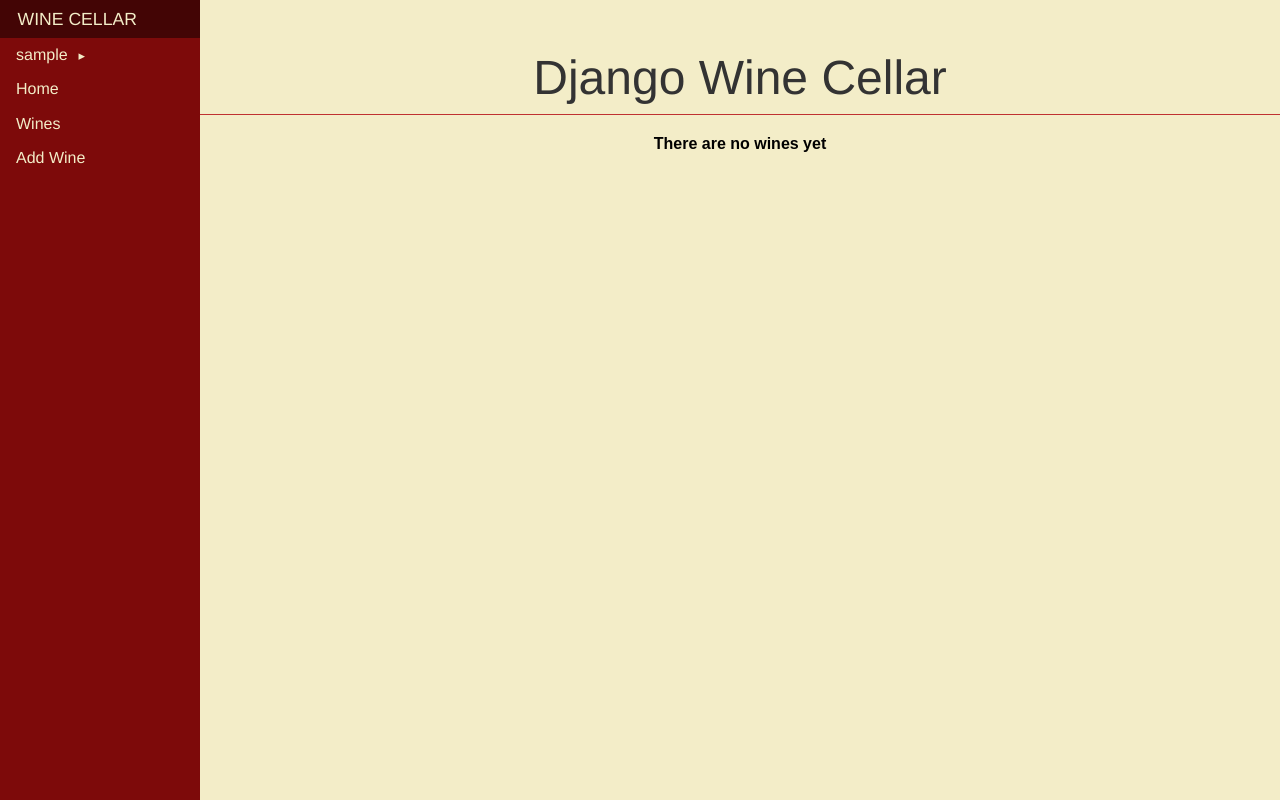
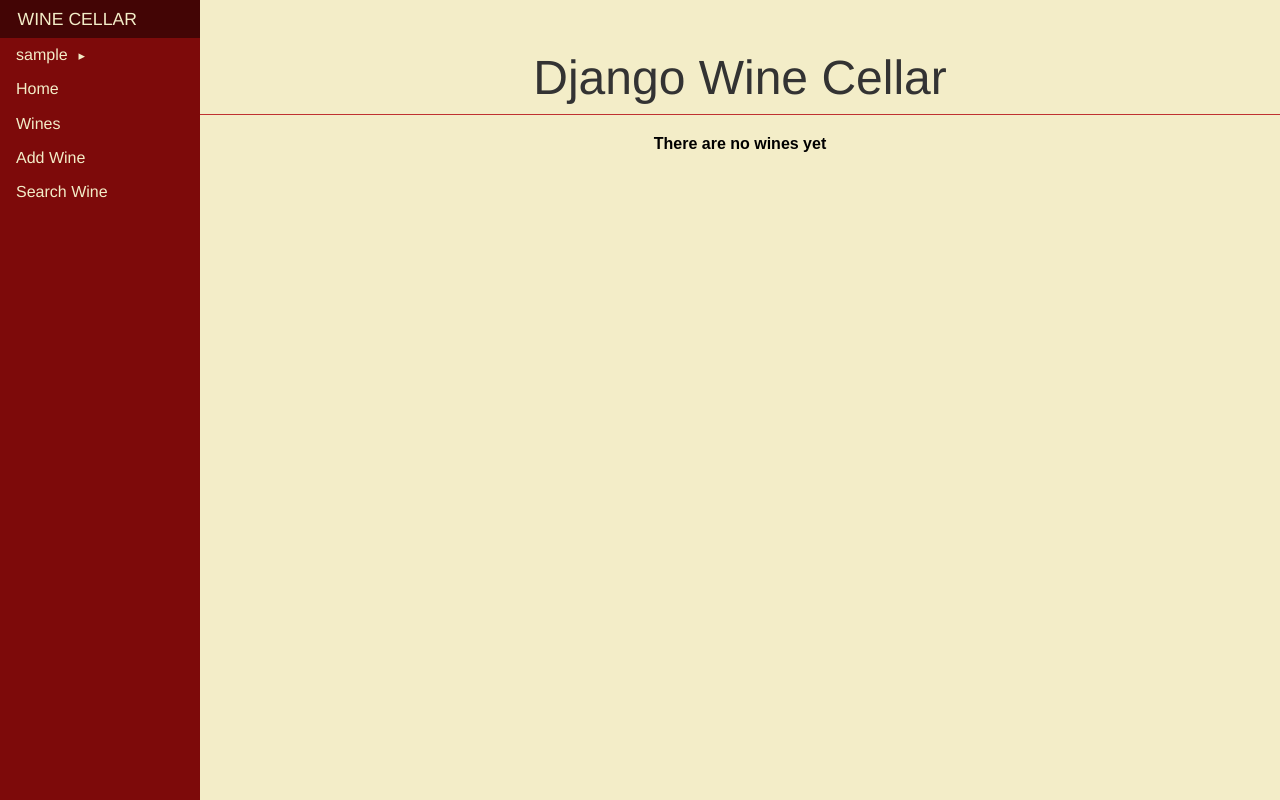
Before and after one commit to the-broke-sommeliers/wine-cellar, a Django app: page /wines/ in a window 1280 px wide. Run offline with Django 5.2, Linux system fonts and the light colour scheme; the visitor is signed in with stand-in values (Sample User, id 1); data that the repository does not hold is empty; some libraries are stand-ins or nearby versions.

Commit message:
add search to sidebar

```diff
--- a/wine_cellar/templates/base.html
+++ b/wine_cellar/templates/base.html
@@ -76,6 +76,9 @@
                                 <li class="pure-menu-item">
                                     <a href="{% url 'wine-add' %}" class="pure-menu-link">Add Wine</a>
                                 </li>
+                                <li class="pure-menu-item">
+                                    <a href="{% url 'wine-search' %}" class="pure-menu-link">Search Wine</a>
+                                </li>
                             {% endif %}
                         </ul>
                     </div>
```
